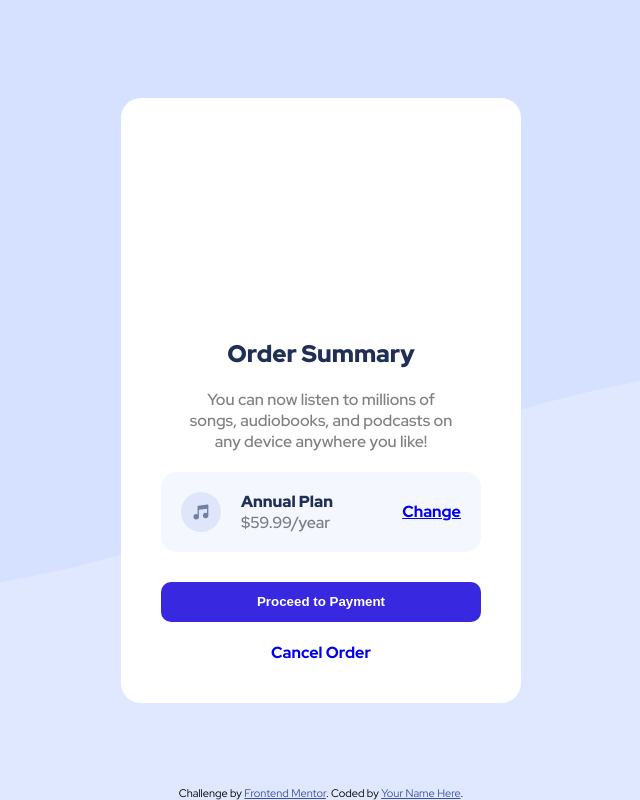
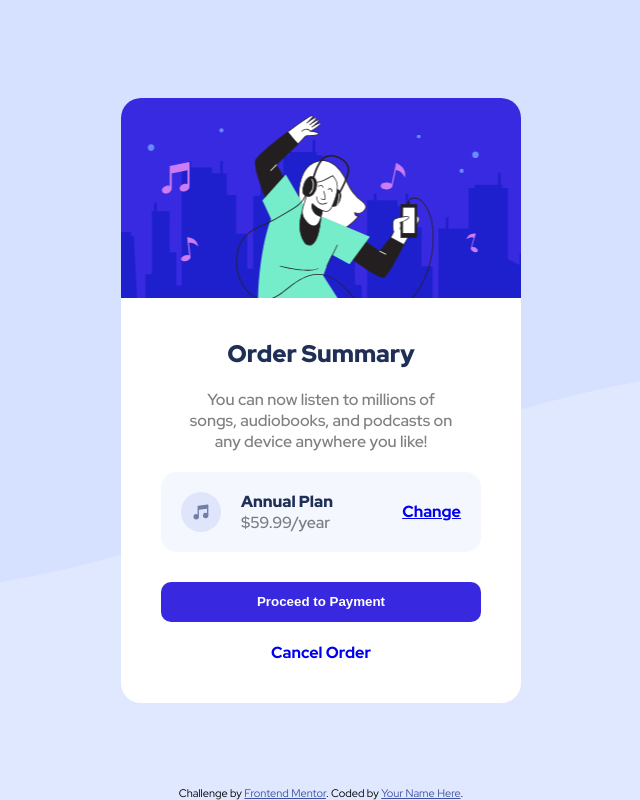
Before and after one commit to Kevallion/8-Order_summary, a plain HTML site: page index.html in a window 1280 px wide. Shown: the whole page, without its empty margins (319-959 px from the left). Drawn offline with Linux system fonts and the light colour scheme; the site is published under a folder, as on GitHub Pages, so addresses that start at the root find nothing.

Commit message:
modification chemin  image

```diff
--- a/assets/styles/styles.css
+++ b/assets/styles/styles.css
@@ -58,7 +58,7 @@ main {
 }
 main .main-container .heading {
   border-radius: 20px 20px 0 0;
-  background: url(/assets/images/illustration-hero.svg) center/cover;
+  background: url(../images/illustration-hero.svg) center/cover;
   background-repeat: no-repeat;
   width: 100%;
   min-height: 200px;
```
